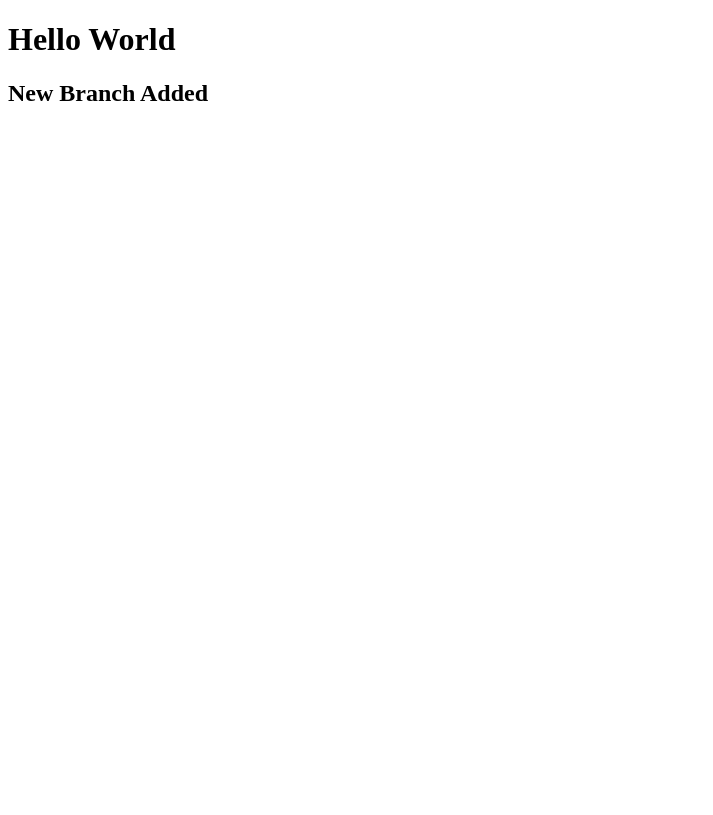
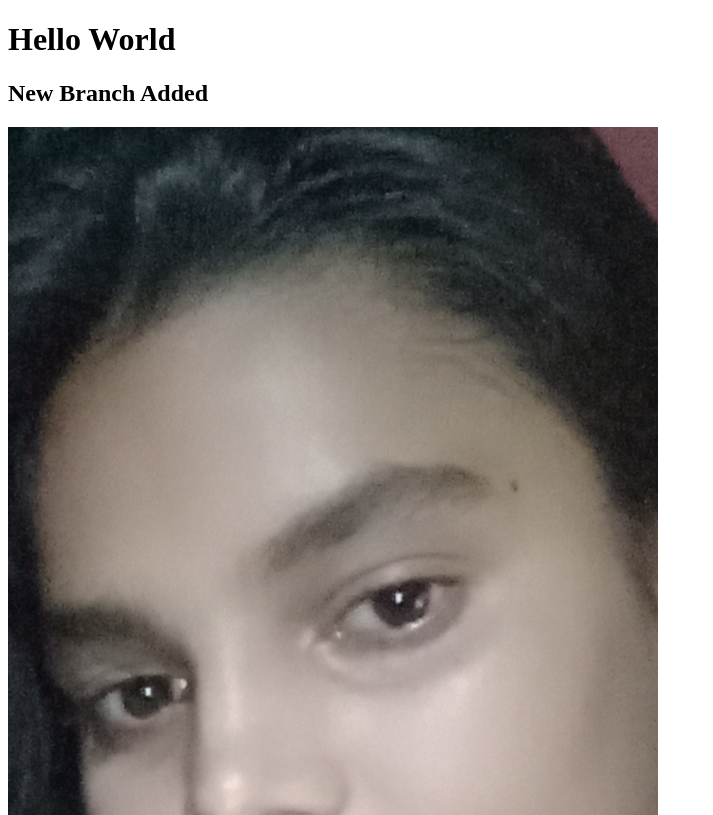
Before and after one commit to smsohelrana44/my-first-repo, a plain HTML site: page index.html in a window 1280 px wide. Shown: the top 815 px of the page, without its empty margins (0-713 px from the left). Drawn offline with Linux system fonts and the light colour scheme.

Commit message:
img added

```diff
--- a/index.html
+++ b/index.html
@@ -8,5 +8,6 @@
 <body>
     <h1>Hello World</h1>
     <h2>New Branch Added</h2>
+    <img src="Rajiya.jpg" alt="">
 </body>
 </html>
```
